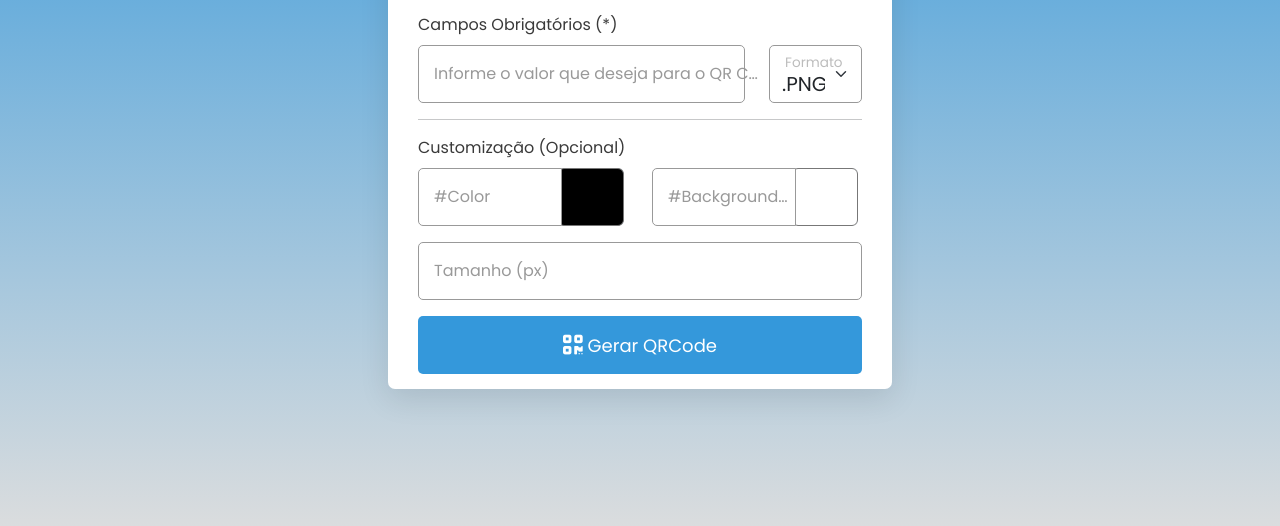
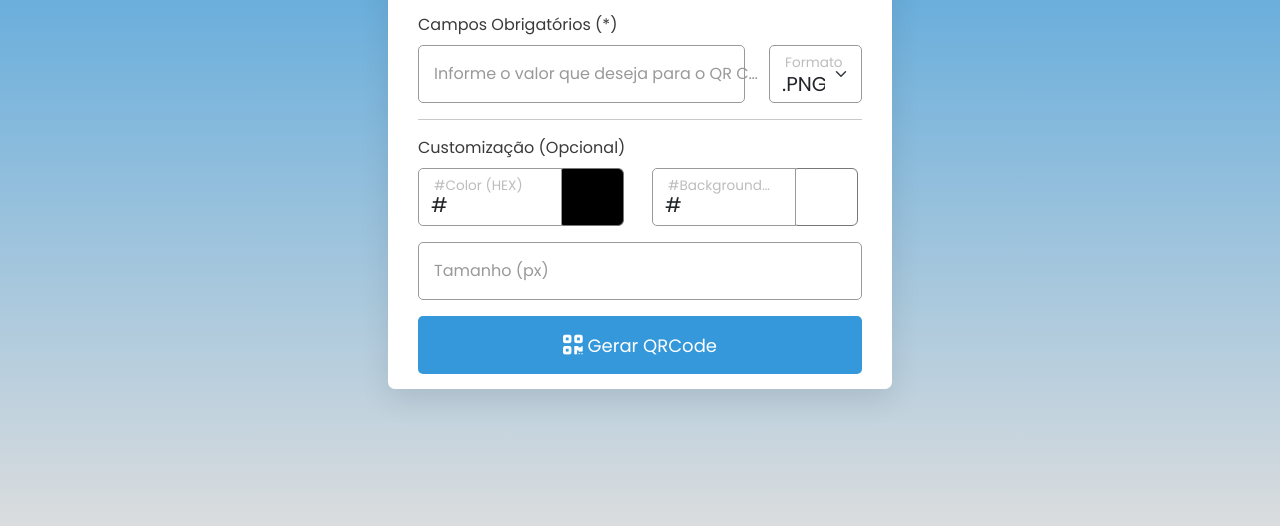
Before and after one commit to joaolucasp/QRCode-Generator, a plain HTML site: page index.html in a window 1280 px wide. Both pictures are taken after a click on the button "Gerar QRCode". Shown: the part 256-782 px from the top of the page. Drawn offline with nearby package versions, Linux system fonts and the light colour scheme.

Commit message:
fix async changes on color picker and field input color

```diff
--- a/assets/js/qrCode.js
+++ b/assets/js/qrCode.js
@@ -3,8 +3,10 @@ const mainContainer = document.querySelector("#mainContainer"),
 // Parameters
 qrInput = mainContainer.querySelector("#key"),
 qrWidht = mainContainer.querySelector("#widhtSize"),
-qrColor = mainContainer.querySelector("#GFG_Color"),
-qrBackgroundColor = mainContainer.querySelector("#GFG_BackgroundColor"),
+qrColor = mainContainer.querySelector("#color"),
+qrColorPicker = mainContainer.querySelector("#GFG_Color"),
+qrBackgroundColor = mainContainer.querySelector("#backgroundColor"),
+qrBackgroundColorPicker = mainContainer.querySelector("#GFG_BackgroundColor"),
 qrFormat = mainContainer.querySelector("#format"),
 
 // Buttons
@@ -20,8 +22,8 @@ let preValue;
 generateBtn.addEventListener("click", () => {
     let qrValue = qrInput.value.trim();
     let qrSize = qrWidht.value.trim() ? qrWidht.value.trim() : 200;
-    let qr_Color = qrColor.value.trim().replace('#','');
-    let qr_BackgroundColor = qrBackgroundColor.value.trim().replace('#','');
+    let qr_Color = qrColorPicker.value.trim().replace('#','');
+    let qr_BackgroundColor = qrBackgroundColorPicker.value.trim().replace('#','');
     let qr_Format = qrFormat.value.trim();
 
     if (!qrValue || preValue === qrValue) {
@@ -46,7 +48,9 @@ qrInput.addEventListener("keyup", () => {
     }
 });
 
-// https://api.qr-code-generator.com/v1/create?access-token=vc47oM-Yw_JtbpPCBPzMf3CF6xR1yrkWQWDjV6_ZTHE4KkVMMs8mEFlE9eGS1BCS&_lang=en&qr_code_id=46187238&image_format=PNG&image_width=500&background_color=%23ffffff&foreground_color=%23000000&frame_color=%23000000&frame_name=no-frame&account_frame_id=-1&frame_text=SCAN%20ME&frame_text_color=%23FFFFFF&frame_text_alignment=&frame_text_font=&frame_icon_name=&marker_left_template=version17&marker_left_inner_color=%23000000&marker_left_outer_color=%23000000&marker_right_template=version17&marker_right_inner_color=%23000000&marker_right_outer_color=%23000000&marker_bottom_template=version17&marker_bottom_inner_color=%23000000&marker_bottom_outer_color=%23000000&qr_code_logo=account23702282%2Flogo%2Fc83c5d93295296ef02b62289884a60f1.png&download=0&error_correction=&qr_code_pattern=rounded-2&rnd=1675223122785
+function changeColorPicker(input, color) {
+    document.getElementById(input).value = color;
+}
 
 downloadBtn.addEventListener('click', () => {
     let imgPath = qrImg.getAttribute('src');
--- a/index.html
+++ b/index.html
@@ -80,15 +80,14 @@
         <div class="col-md-6">
           <div class="row">
             <div class="col-8 form-floating color-input">
-              <input inputmode="number" type="number"
-              name="color" id="color" class="form-control"
-              placeholder="#Color">
-              <label for="color">#Color</label>
+              <input inputmode="number" minlength="7" maxlength="7" type="text"
+              name="color" id="color" class="form-control" value="#"
+              placeholder="#Color" onchange="changeColorPicker('GFG_Color', value)">
+              <label for="color">#Color (HEX)</label>
             </div>
             <div class="col-4 color-picker">
               <input type="color" class="form-control form-control-color input-group-text"
-              id="GFG_Color" value="#000000"
-              >
+              id="GFG_Color" value="#000000" onchange="changeColorPicker('color', value)">
             </div>
           </div>
 
@@ -97,15 +96,14 @@
         <div class="col-md-6">
           <div class="row">
             <div class="col-8 form-floating color-input">
-              <input inputmode="number" type="number"
-              name="backgroundColor" id="backgroundColor" class="form-control"
-              placeholder="#BackgroundColor">
+              <input inputmode="number" minlength="7" maxlength="7" type="text"
+              name="backgroundColor" id="backgroundColor" class="form-control" value="#"
+              placeholder="#BackgroundColor" onchange="changeColorPicker('GFG_BackgroudColor', value)">
               <label for="backgroundColor">#BackgroundColor</label>
             </div>
             <div class="col-4 color-picker">
               <input type="color" class="form-control form-control-color input-group-text"
-              id="GFG_BackgroundColor" value="#ffffff"
-              >
+              id="GFG_BackgroundColor" value="#ffffff" onchange="changeColorPicker('backgroundColor', value)">
             </div>
           </div>
 
```
